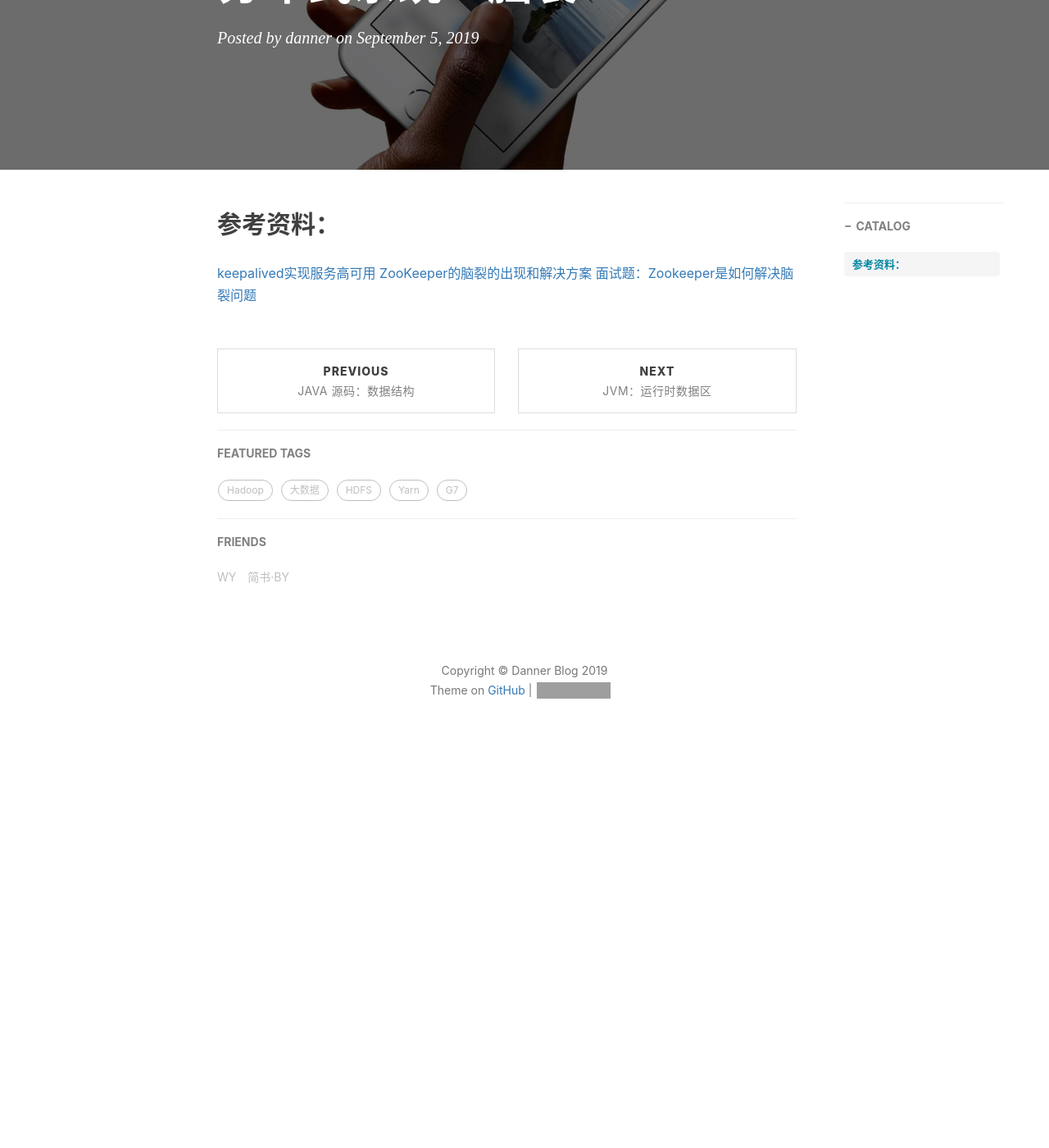
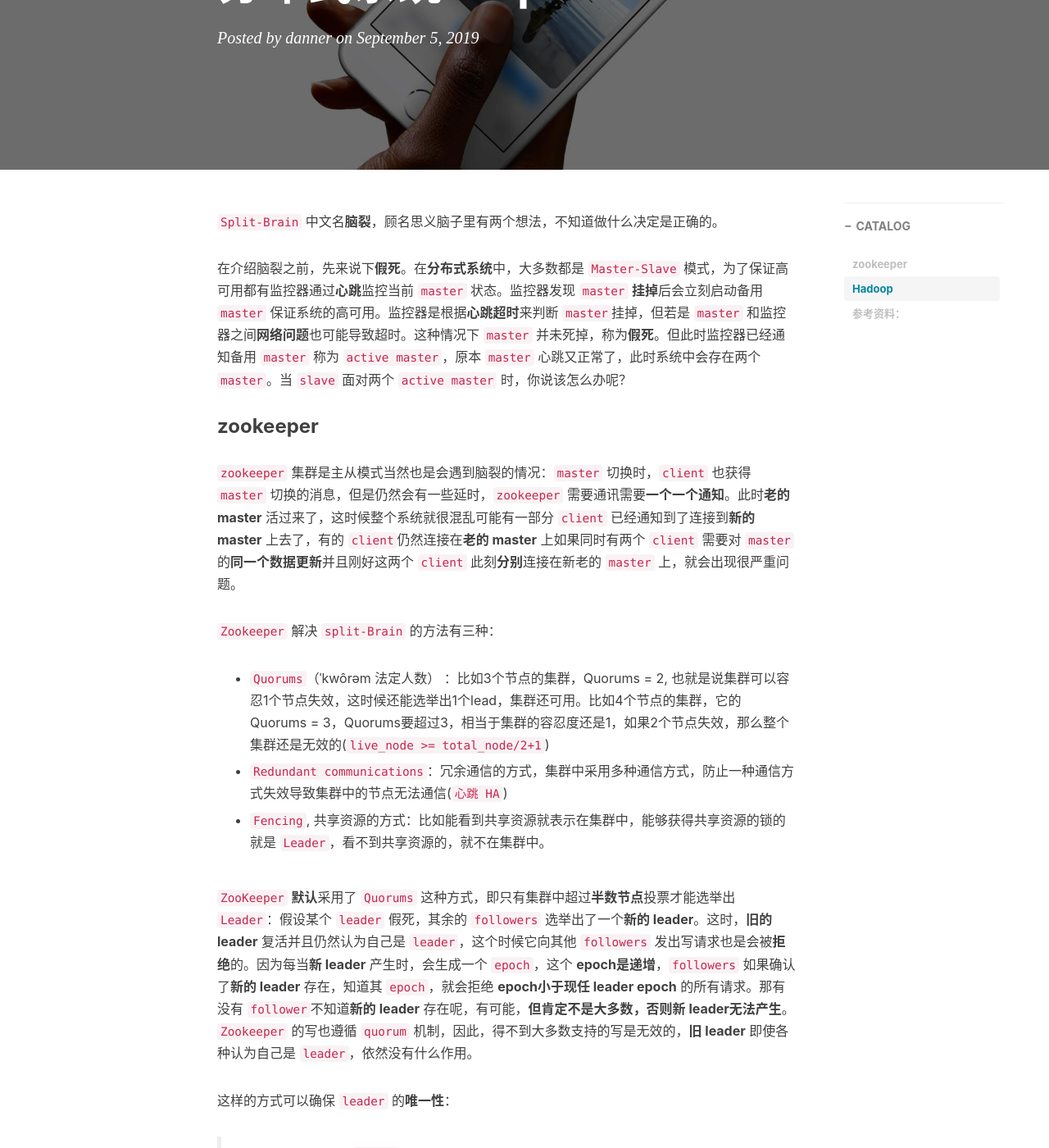
Before and after one commit to vendanner/vendanner.github.io, a Jekyll site: the page built from _posts/2019-09-05-分布式系统：脑裂.md, in a window 1280 px wide and 1400 px high, scrolled down 250 px. Shown: the whole window at 82% size. Built offline with Jekyll 4.4.1, drawn with Linux system fonts in a browser that asks for light colours; nearby versions of some CDN libraries; comment, search, counter and statistics services are not loaded; before the commit the page ends 1196 px from its top, so only the background shows below that; some of the changed text lies outside the part shown; grey boxes are pictures that could not be loaded.

Commit message:
Update 2019-09-05-分布式系统：脑裂.md

```diff
--- a/_posts/2019-09-05-分布式系统：脑裂.md
+++ b/_posts/2019-09-05-分布式系统：脑裂.md
@@ -1,6 +1,6 @@
 ---
 layout:     post
-title:      分布式系统：脑裂
+title:      分布式系统：Split-Brain
 subtitle:
 date:       2019-09-05
 author:     danner
@@ -14,8 +14,31 @@ tags:
     - 脑裂
 ---
 
+`Split-Brain` 中文名**脑裂**，顾名思义脑子里有两个想法，不知道做什么决定是正确的。
+
+在介绍脑裂之前，先来说下**假死**。在**分布式系统**中，大多数都是 `Master-Slave` 模式，为了保证高可用都有监控器通过**心跳**监控当前 `master` 状态。监控器发现 `master` **挂掉**后会立刻启动备用 `master` 保证系统的高可用。监控器是根据**心跳超时**来判断 `master`挂掉，但若是 `master` 和监控器之间**网络问题**也可能导致超时。这种情况下 `master` 并未死掉，称为**假死**。但此时监控器已经通知备用 `master` 称为 `active master`，原本 `master` 心跳又正常了，此时系统中会存在两个 `master`。当 `slave` 面对两个 `active master` 时，你说该怎么办呢？
 
 
+### zookeeper
+
+`zookeeper` 集群是主从模式当然也是会遇到脑裂的情况：`master` 切换时，`client` 也获得 `master` 切换的消息，但是仍然会有一些延时，`zookeeper` 需要通讯需要**一个一个通知**。此时**老的 master** 活过来了，这时候整个系统就很混乱可能有一部分 `client` 已经通知到了连接到**新的 master** 上去了，有的 `client`仍然连接在**老的 master** 上如果同时有两个 `client` 需要对 `master` 的**同一个数据更新**并且刚好这两个 `client` 此刻**分别**连接在新老的 `master` 上，就会出现很严重问题。
+
+`Zookeeper` 解决 `split-Brain` 的方法有三种：
+
+- `Quorums`（ˈkwôrəm 法定人数） ：比如3个节点的集群，Quorums = 2, 也就是说集群可以容忍1个节点失效，这时候还能选举出1个lead，集群还可用。比如4个节点的集群，它的Quorums = 3，Quorums要超过3，相当于集群的容忍度还是1，如果2个节点失效，那么整个集群还是无效的(`live_node >= total_node/2+1`)
+
+- `Redundant communications`：冗余通信的方式，集群中采用多种通信方式，防止一种通信方式失效导致集群中的节点无法通信(`心跳 HA`)
+
+- `Fencing`, 共享资源的方式：比如能看到共享资源就表示在集群中，能够获得共享资源的锁的就是 `Leader`，看不到共享资源的，就不在集群中。
+
+`ZooKeeper` **默认**采用了 `Quorums` 这种方式，即只有集群中超过**半数节点**投票才能选举出 `Leader`：假设某个 `leader` 假死，其余的 `followers` 选举出了一个**新的 leader**。这时，**旧的 leader** 复活并且仍然认为自己是 `leader`，这个时候它向其他 `followers` 发出写请求也是会被**拒绝**的。因为每当**新 leader** 产生时，会生成一个 `epoch`，这个 **epoch是递增**，`followers` 如果确认了**新的 leader** 存在，知道其 `epoch`，就会拒绝 **epoch小于现任 leader epoch** 的所有请求。那有没有 `follower`不知道**新的 leader** 存在呢，有可能，**但肯定不是大多数，否则新 leader无法产生**。`Zookeeper` 的写也遵循 `quorum` 机制，因此，得不到大多数支持的写是无效的，**旧 leader** 即使各种认为自己是 `leader`，依然没有什么作用。
+
+这样的方式可以确保 `leader` 的**唯一性**：
+
+> 要么选出唯一的一个 `leader`,要么选举失败。
+
+
+### Hadoop
 
 
 
@@ -24,5 +47,5 @@ tags:
 
 ## 参考资料：
 [keepalived实现服务高可用](https://www.cnblogs.com/clsn/p/8052649.html)
-[ZooKeeper的脑裂的出现和解决方案](https://blog.csdn.net/kenan2012/article/details/80781594)
+[Zookeeper已经分布式环境中的假死脑裂](https://blog.csdn.net/u010185262/article/details/49910301)
 [面试题：Zookeeper是如何解决脑裂问题](https://blog.csdn.net/u013374645/article/details/93140148)
```
